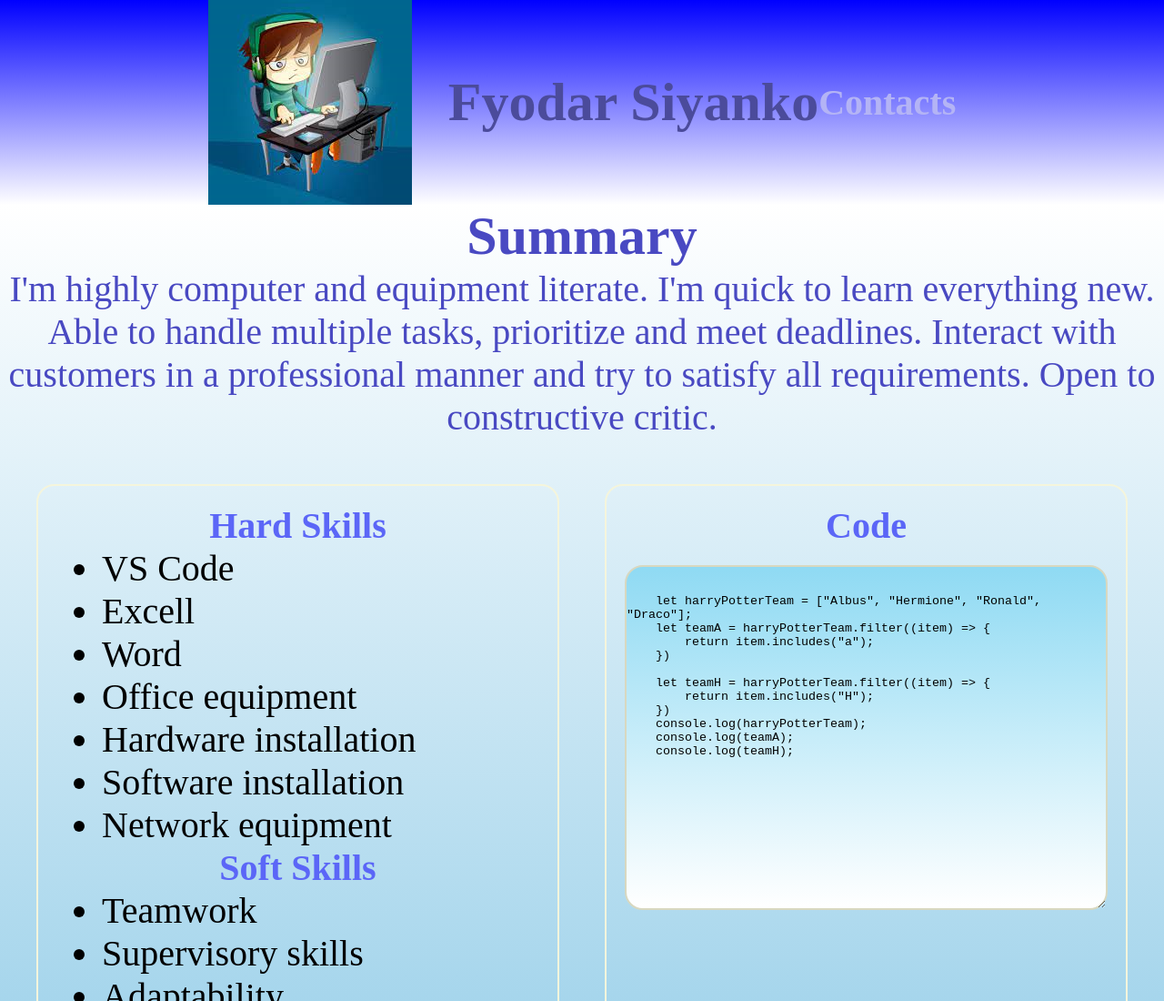
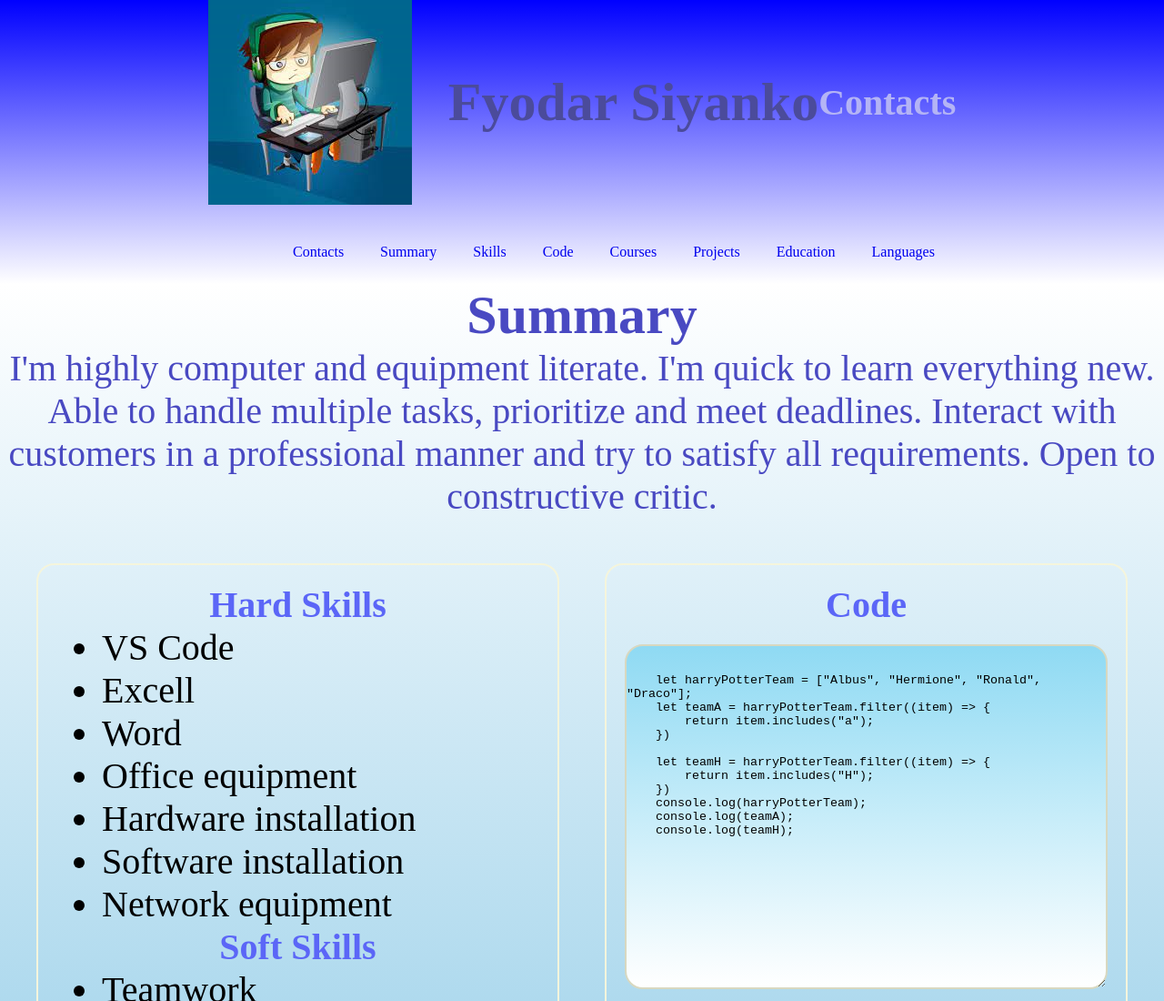
Before and after one commit to xFedSix/rsschool-cv, a website: page index.html in a window 1280 px wide. Shown: the top 1100 px of the page at 91% size. Drawn offline with nearby package versions, Linux system fonts and the light colour scheme.

Commit message:
feat: remove comments(date)

```diff
--- a/index.html
+++ b/index.html
@@ -39,7 +39,7 @@
           </div>
         </div>
         <div>
-          <!-- <nav class="nav">
+          <nav class="nav">
             <ul class="nav-list">
               <li class="nav-item">
                 <a href="#contacts" class="nav-link">Contacts</a>
@@ -66,7 +66,7 @@
                 <a href="#languages" class="nav-link">Languages</a>
               </li>
             </ul>
-          </nav> -->
+          </nav>
         </div>
       </header>
       <div class="info">
```
